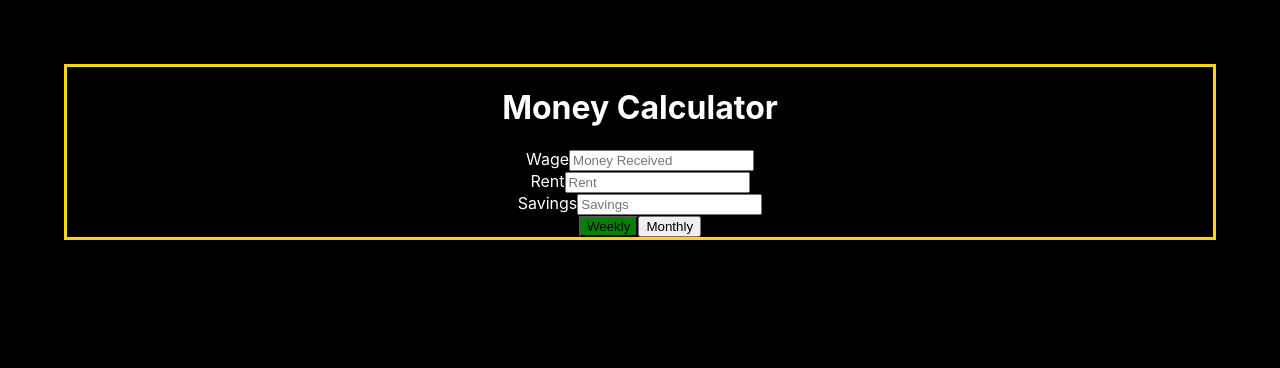
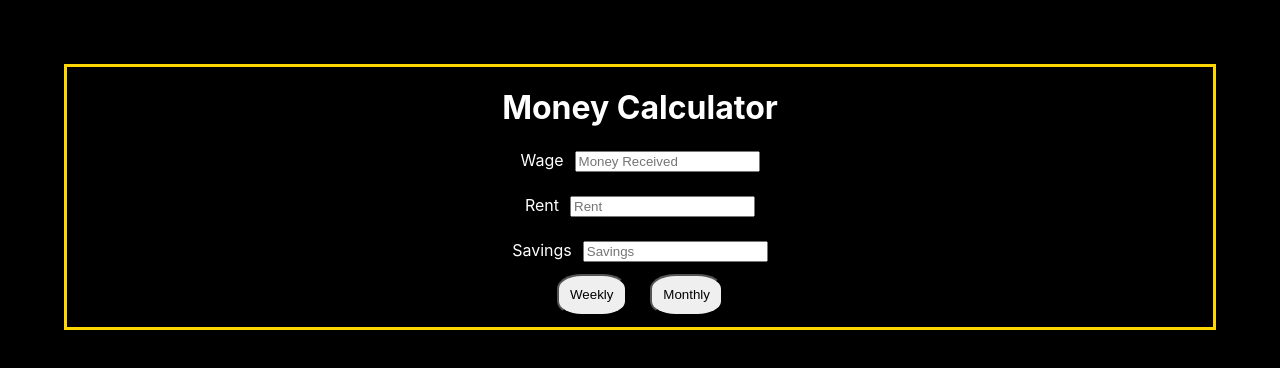
Before and after one commit to lpewton/taxes-calculator, a React (Create React App) app in the folder my-app/: page / in a window 1280 px wide. Shown: the top 368 px of the page. Built offline with nearby package versions, Linux system fonts and the light colour scheme.

Commit message:
Style app

```diff
--- a/my-app/src/App.css
+++ b/my-app/src/App.css
@@ -7,9 +7,29 @@
 }
 
 .Content {
-border: solid gold;
+  border: solid gold;
+}
+
+.Input-div {
+  margin: 2%;
+  margin-bottom: 0%;
+}
+
+label {
+  margin-right: 1%;
+}
+
+.Period-btn {
+  margin: 1%;
+  padding: 1%;
+  border-radius: 35%;
 }
 
 .Period-btn.active {
-  background-color: green;
+  background-color: gold;
+  border-radius: 35%;
 }
+
+.results {
+  margin: 1%;
+}
--- a/my-app/src/App.js
+++ b/my-app/src/App.js
@@ -7,7 +7,7 @@ function App() {
   const [rentValue, setrentValue] = useState('');
   const [savingsValue, setsavingsValue] = useState('');
   const [perDiam, setPerDiam] = useState(0);
-  const [isWeekly, setIsWeekly] = useState(true);
+  const [isWeekly, setIsWeekly] = useState(false);
   const [isMonthly, setIsMonthly] = useState(false);
 
   const setWeekly = (event) => {
@@ -42,7 +42,7 @@ function App() {
     <div>
       <h1>Money Calculator</h1>
     </div>
-    <div>
+    <div className='Input-div'>
       <label>Wage</label>
     <input
     type="integer"
@@ -51,7 +51,7 @@ function App() {
     onChange={InputChange}
   />
   </div>
-  <div>
+  <div className='Input-div'>
   <label>Rent</label>
   <input
     type="integer"
@@ -60,7 +60,7 @@ function App() {
     onChange={rentChange}
   />
   </div>
-  <div>
+  <div className='Input-div'>
   <label>Savings</label>
   <input
     type="integer"
@@ -79,7 +79,7 @@ function App() {
       onClick={setMonthly}
       >Monthly</button>
     </div>
-  {perDiam !== 0 && <p>You can spend £{perDiam} per day.</p>}
+  {perDiam !== 0 && <p className='Results'>You can spend £{perDiam} per day.</p>}
   </div>
   </div>
   );
```
